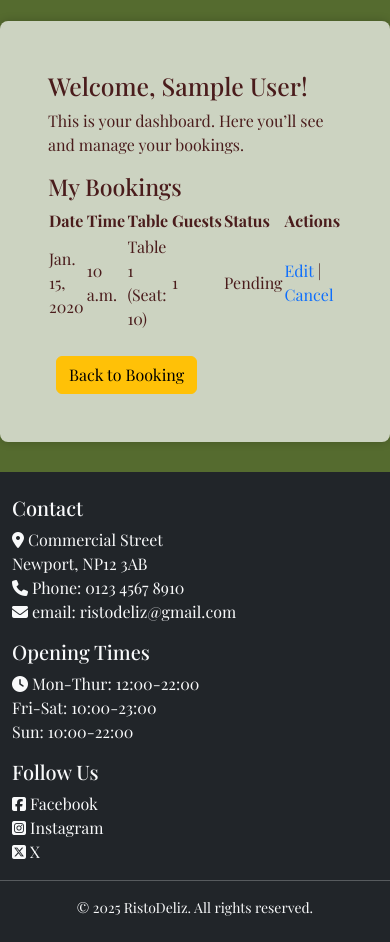
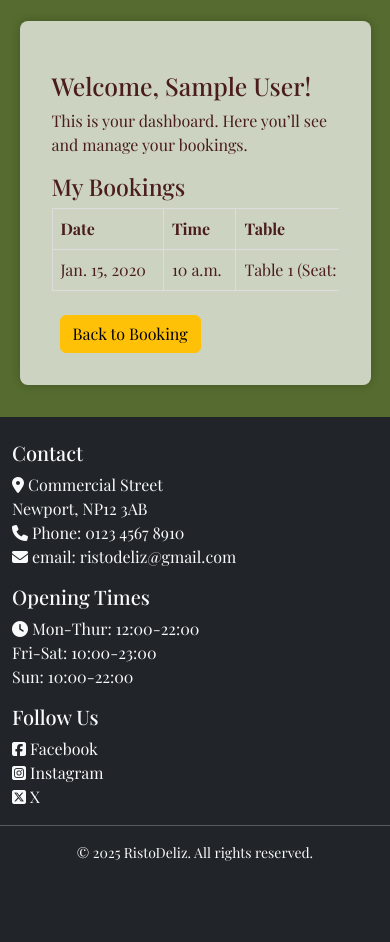
Before and after one commit to jessi25924/risto_deliz, a Django app: page /dashboard/ in a window 390 px wide. Shown: the part 59-1001 px from the top of the page. After the commit the page ends 920 px from the top, so only its background shows below. Run offline with Django 4.2, Linux system fonts and the light colour scheme; a user stored in the database is signed in; tables that the repository leaves empty hold one stand-in row (values such as "Sample post"); some libraries are stand-ins or nearby versions; some web fonts are replaced.

Commit message:
Improve dashboard responsiveness and table

```diff
--- a/booking_table/templates/booking_table/dashboard.html
+++ b/booking_table/templates/booking_table/dashboard.html
@@ -7,7 +7,8 @@
   <h2>Welcome, {{ user.get_full_name|default:user.username }}!</h2>
   <p>This is your dashboard. Here you’ll see and manage your bookings.</p>
    <h3>My Bookings</h3>
-  <table>
+   <div class="table-responsive">
+    <table>
     <tr>
       <th>Date</th><th>Time</th><th>Table</th><th>Guests</th><th>Status</th><th>Actions</th>
     </tr>
@@ -29,6 +30,7 @@
     </tr>
     {% endfor %}
   </table>
+  </div>
   <link class="nav-item"><a href="{% url 'book_table' %}" class="btn btn-warning mt-4 ms-2">Back to Booking</a></link>
 </div>
 
--- a/static/css/styles.css
+++ b/static/css/styles.css
@@ -83,12 +83,12 @@ main .container {
 /* Shared style for all content pages but home */
 .page-wrapper {
     background-color: rgba(255, 255, 255, 0.7);
-    padding: 3rem;
+    padding: 2rem;
     border-radius: 8px;
     box-shadow: 0 0 10px rgba(0, 0, 0, 0.2);
-    max-width: 900px;
-    margin: 30px auto;
-    margin-top: 5rem;
+    max-width: 100%;
+    width: 90%;
+    margin: 5rem auto 2rem auto;
 }
 
 .dashboard-wrapper {
@@ -114,6 +114,24 @@ main .container {
   box-shadow: 0 0 20px rgba(0,0,0,0.2);
   color: #333;
   border-radius: 12px;
+}
+
+/** Table **/
+.table-responsive {
+  overflow-x: auto;
+  width: 100%;
+}
+
+table {
+  width: 100%;
+  border-collapse: collapse;
+  min-width: 600px; /* Ensures mobile can scroll if needed */
+}
+
+table th, table td {
+  padding: 8px;
+  text-align: left;
+  border: 1px solid #ddd;
 }
 
 /* override built-in textarea style*/
```
